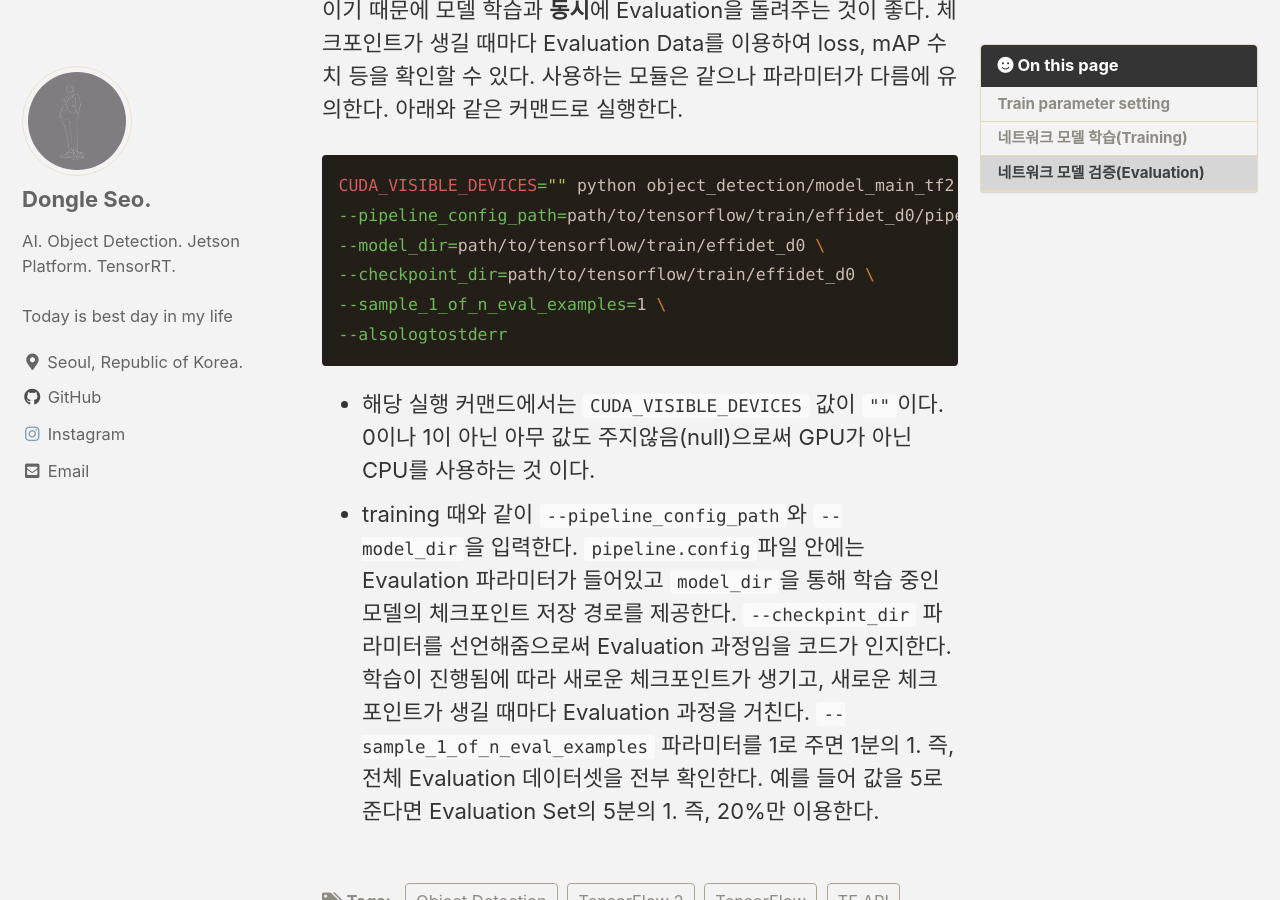
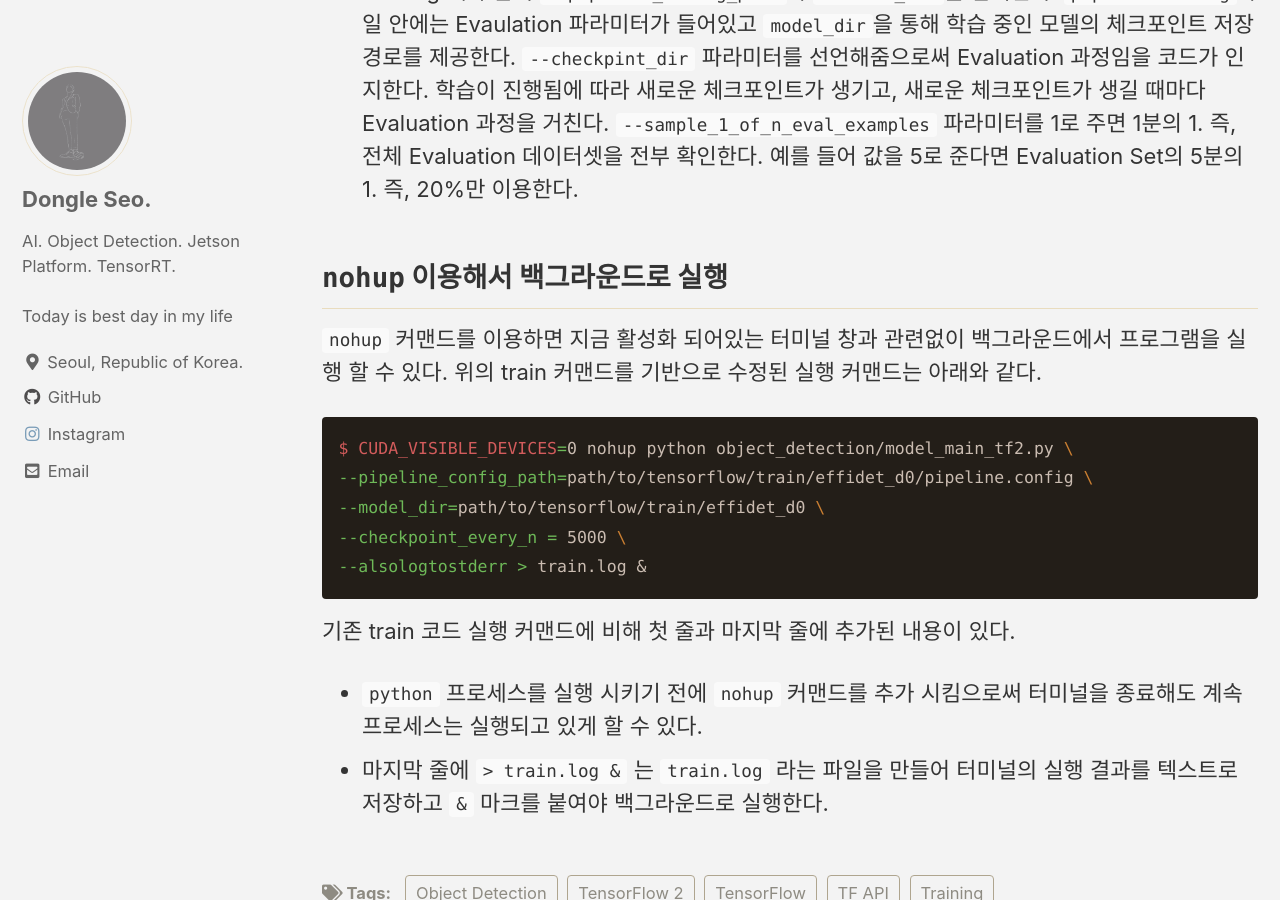
Before and after one commit to dongle94/dongle94.github.com, a Jekyll site: the page built from _posts/2020-09-19-obj-detection-api-tf2-training-2.md, in a window 1280 px wide and 900 px high, scrolled down 4856 px. Built offline with Jekyll 4.4.1, drawn with Linux system fonts in a browser that asks for light colours; cached includes are drawn as plain includes; comment, search, counter and statistics services are not loaded; some of the changed text lies outside the part shown.

Commit message:
wide class 추가 넓게 보기 기

````diff
--- a/_posts/2020-09-19-obj-detection-api-tf2-training-2.md
+++ b/_posts/2020-09-19-obj-detection-api-tf2-training-2.md
@@ -126,3 +127,17 @@ CUDA_VISIBLE_DEVICES="" python object_detection/model_main_tf2.py \
   과정임을 코드가 인지한다. 학습이 진행됨에 따라 새로운 체크포인트가 생기고, 새로운 체크포인트가 생길 때마다 Evaluation 과정을 거친다.
   `--sample_1_of_n_eval_examples` 파라미터를 1로 주면 1분의 1. 즉, 전체 Evaluation 데이터셋을 전부 확인한다. 예를 들어 값을 5로 준다면
   Evaluation Set의 5분의 1. 즉, 20%만 이용한다.
+
+## `nohup` 이용해서 백그라운드로 실행
+`nohup` 커맨드를 이용하면 지금 활성화 되어있는 터미널 창과 관련없이 백그라운드에서 프로그램을 실행 할 수 있다. 위의 train 커맨드를 기반으로 수정된
+실행 커맨드는 아래와 같다.
+```shell
+$ CUDA_VISIBLE_DEVICES=0 nohup python object_detection/model_main_tf2.py \
+--pipeline_config_path=path/to/tensorflow/train/effidet_d0/pipeline.config \
+--model_dir=path/to/tensorflow/train/effidet_d0 \
+--checkpoint_every_n = 5000 \
+--alsologtostderr > train.log &
+```
+기존 train 코드 실행 커맨드에 비해 첫 줄과 마지막 줄에 추가된 내용이 있다.
+- `python` 프로세스를 실행 시키기 전에 `nohup` 커맨드를 추가 시킴으로써 터미널을 종료해도 계속 프로세스는 실행되고 있게 할 수 있다.
+- 마지막 줄에 `> train.log &` 는 `train.log` 라는 파일을 만들어 터미널의 실행 결과를 텍스트로 저장하고 `&` 마크를 붙여야 백그라운드로 실행한다.
````
Also changed, not shown: other parts of _posts/2020-09-19-obj-detection-api-tf2-training-2.md (+1 -0 lines), _posts/2012-01-03-layout-table-of-contents-sticky.md (+1 -0 lines).
